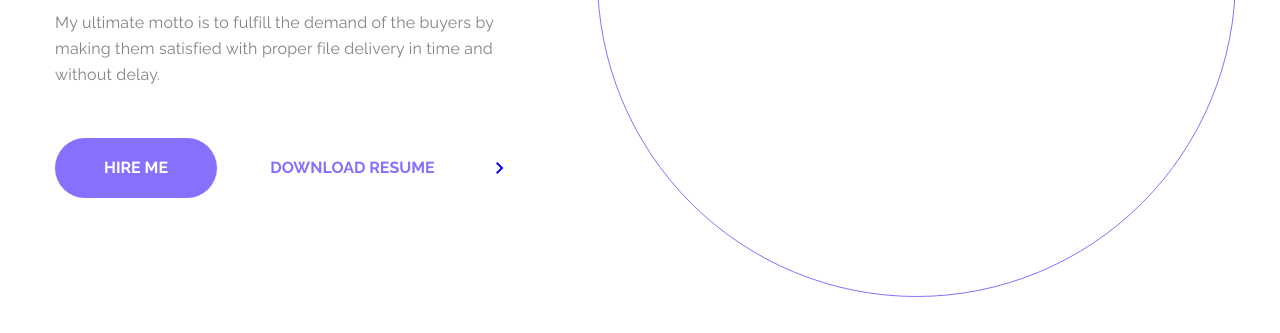
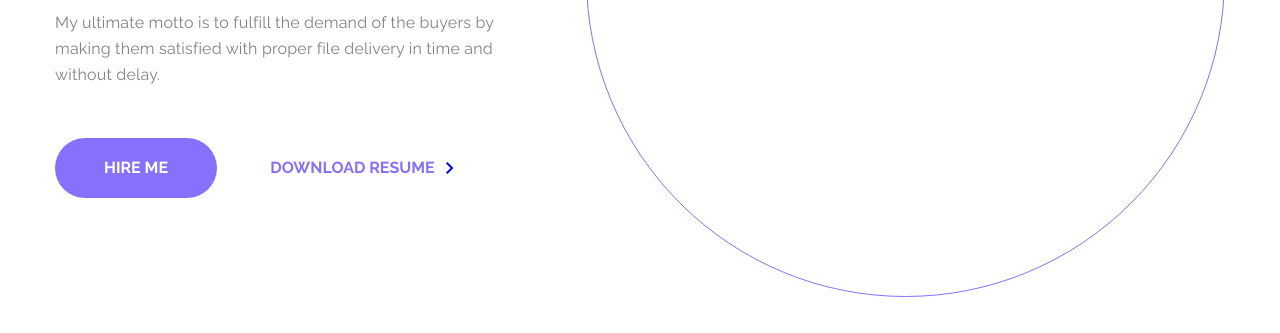
Before and after one commit to milonahmad/Dol, a plain HTML site: page william.html in a window 1280 px wide. Shown: the part 481-814 px from the top of the page. Drawn offline with Linux system fonts and the light colour scheme.

Commit message:
eddition of btn

```diff
--- a/william.html
+++ b/william.html
@@ -149,13 +149,14 @@
             font-weight: 700;
             line-height: normal;
             text-transform: uppercase;
-
          }
-
-         /* .btn_grp .resume:hover svg{
-            padding-right: 5px;
+        .btn_grp .btn_icon{
+            margin: -50px;
+         }
+          .btn_icon:hover{
+            margin: -40px;
             transition: 0.5s;
-         } */
+         }
     </style>
 </head>
 <body>
```
